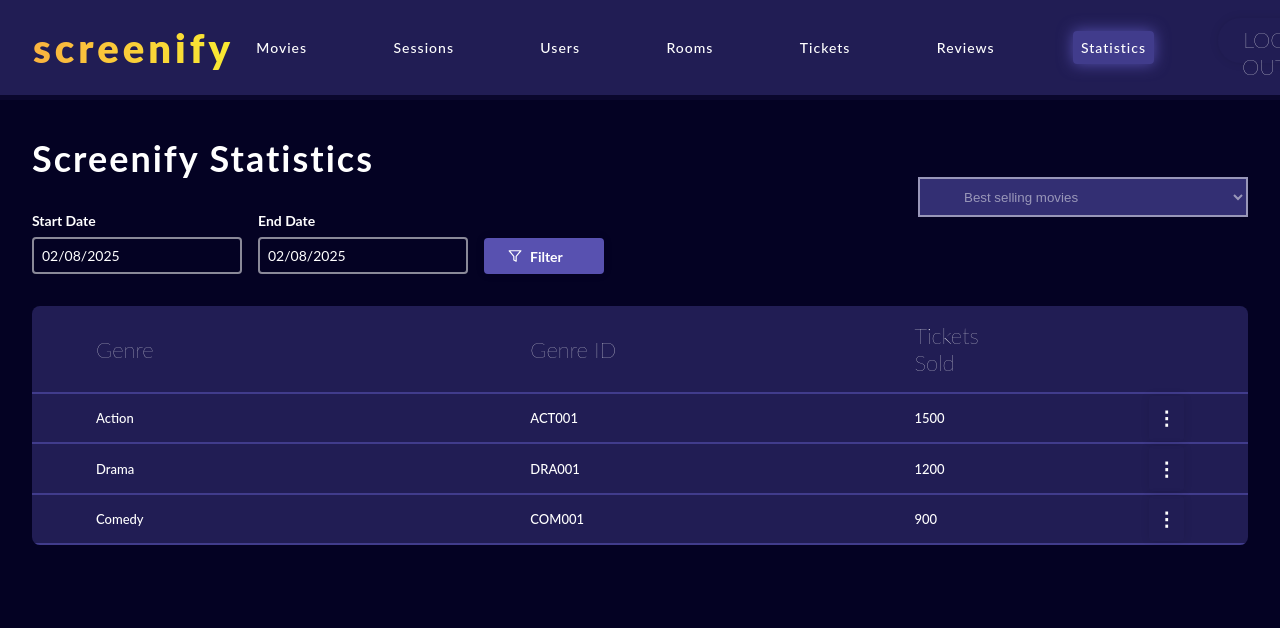
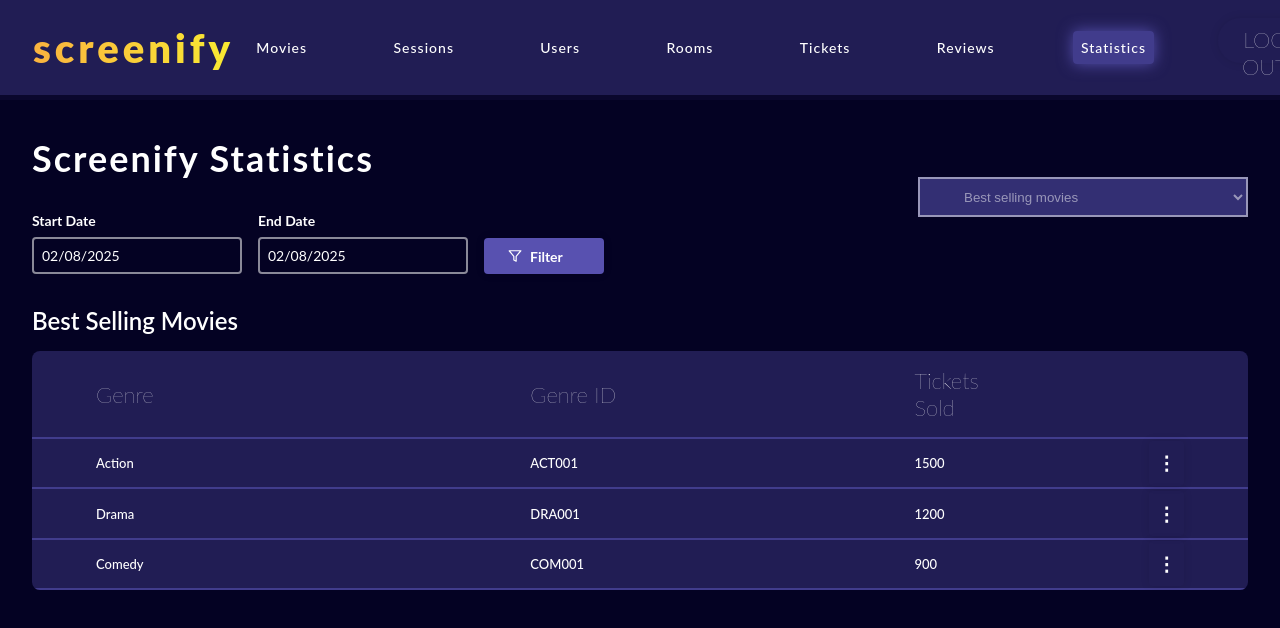
Before and after one commit to natashkasemenova/screenify, a React (Create React App) app: page /statistics in a window 1280 px wide. Shown: the top 628 px of the page. Built offline with nearby package versions, Linux system fonts and the light colour scheme; no server answers; sample sign-in values are in the browser's storage.

Commit message:
sts dropdown

```diff
--- a/src/components/statistics/Statistics.css
+++ b/src/components/statistics/Statistics.css
@@ -53,12 +53,10 @@
     width: 210px;
 }
 
-
 .filter-btn:hover {
     background-color: rgba(99, 92, 195, 0.8);
     box-shadow: 0px 0px 15px rgba(69, 64, 132, 0.7);
 }
-
 
 .filter-btn {
     display: flex;
@@ -94,11 +92,18 @@
     border-color: rgba(99, 92, 195, 0.5);
 }
 
+.table-heading {
+    font-family: 'Lato', sans-serif;
+    font-size: 24px;
+    font-weight: 600;
+    color: #ffffff;
+    margin: 2rem 0 1rem 0;
+}
+
 .statistics-table {
     background-color: #211D54;
     border-radius: 8px;
     overflow: hidden;
-    margin-top: 2rem;
 }
 
 .statistics-table th:nth-child(1),
@@ -109,7 +114,6 @@
 .statistics-table th:nth-child(2),
 .statistics-table td:nth-child(2) {
     width: 35%;
-
 }
 
 .statistics-table th:nth-child(3),
--- a/src/components/statistics/Statistics.jsx
+++ b/src/components/statistics/Statistics.jsx
@@ -72,6 +72,19 @@ const Statistics = () => {
         return <div className="error-message">{error}</div>;
     }
 
+    const getTableHeading = () => {
+        switch(selectedView) {
+            case 'best-selling':
+                return 'Best Selling Movies';
+            case 'best-rated':
+                return 'Best Rated Movies';
+            case 'popular-genres':
+                return 'Most Popular Genres';
+            default:
+                return '';
+        }
+    };
+
     return (
         <div className="statistics-container">
             <nav className="top-nav">
@@ -131,6 +144,8 @@ const Statistics = () => {
                     </div>
                 </div>
 
+                <h2 className="table-heading">{getTableHeading()}</h2>
+
                 <div className="statistics-table">
                     <table>
                         <thead>
@@ -152,7 +167,6 @@ const Statistics = () => {
                                             <MovieDropdown movie={stat} />
                                         </div>
                                     </td>
-
                                 </tr>
                             ))}
                         </tbody>
```
